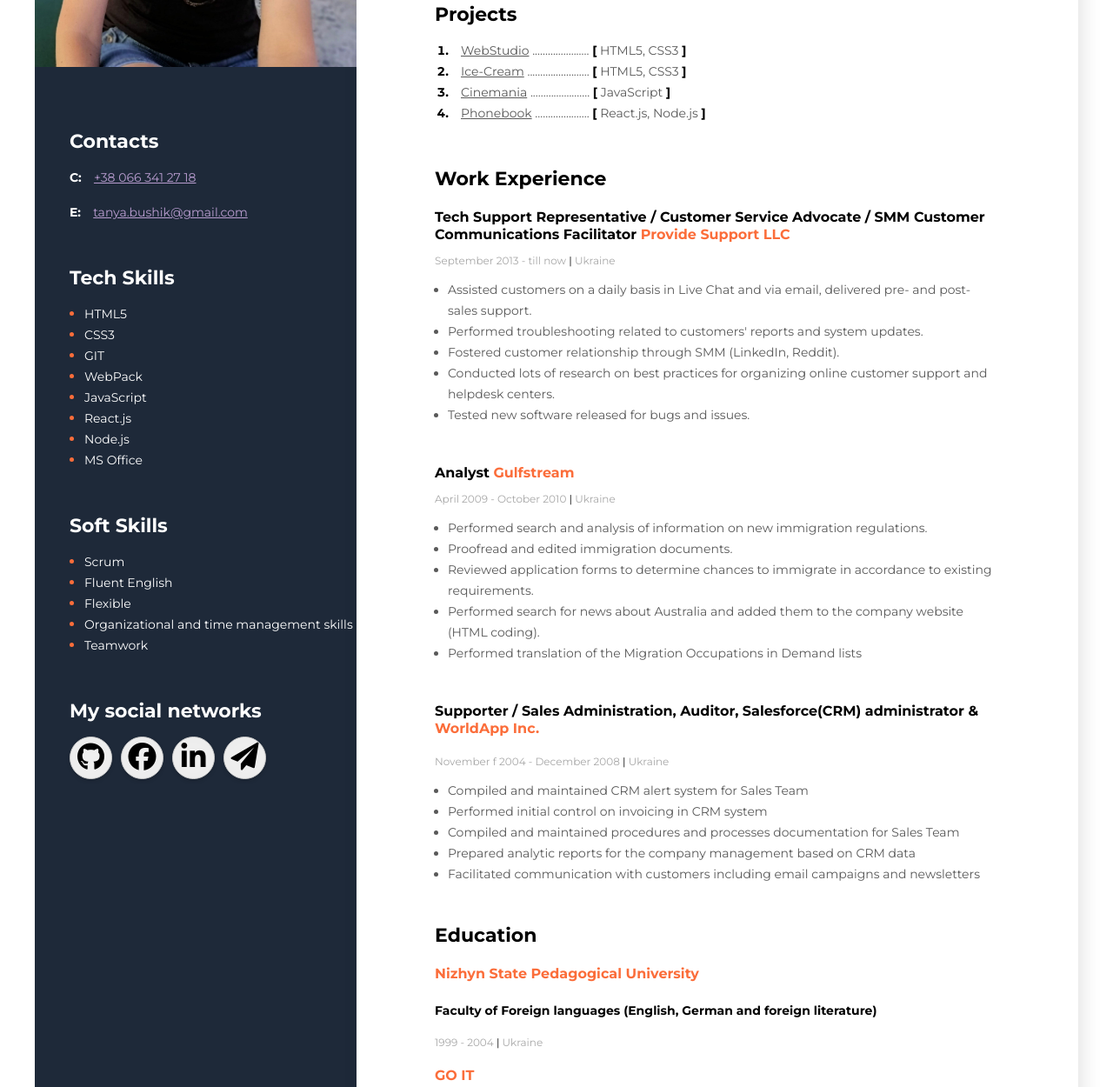
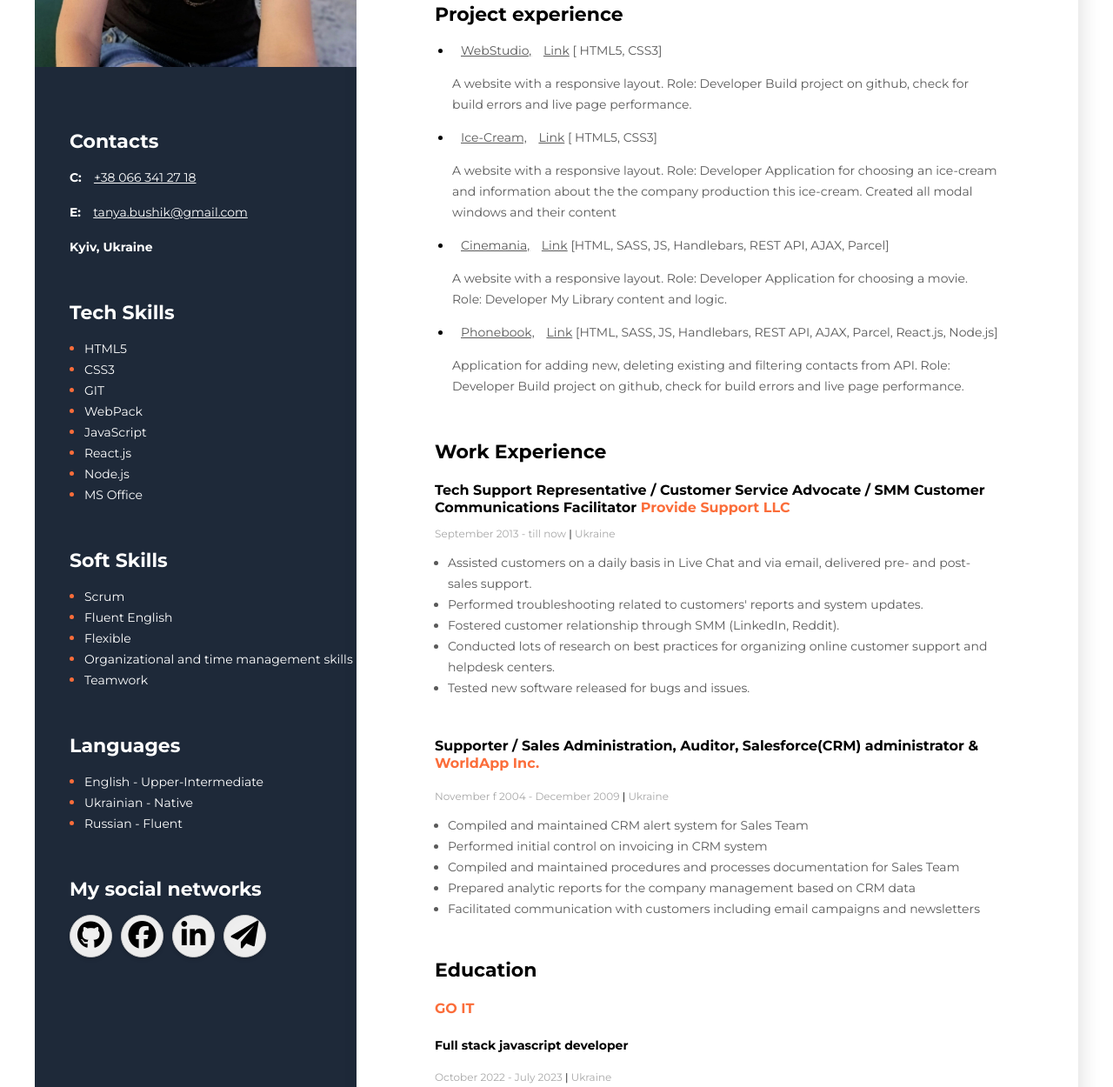
Before and after one commit to TanyaBushik/Tanya_Bushmakina_CV, a plain HTML site: page index.html in a window 1280 px wide. Shown: the part 457-1707 px from the top of the page at 87% size. Drawn offline with Linux system fonts and the light colour scheme.

Commit message:
updated project

```diff
--- a/css/style.css
+++ b/css/style.css
@@ -271,7 +271,7 @@ body {
   font-weight: 400;
   font-size: 14px;
   line-height: 24px;
-  color: #b99dd0;
+  color: #ffffff;
 }
 
 .tech_skills_list {
@@ -321,7 +321,7 @@ body {
   line-height: 24px;
 }
 
-.hobbies {
+/* .hobbies {
   margin-left: 40px;
   margin-bottom: 50px;
 }
@@ -342,7 +342,7 @@ body {
   font-weight: 400;
   font-size: 14px;
   line-height: 24px;
-}
+} */
 
 /* social */
 
--- a/index.html
+++ b/index.html
@@ -40,57 +40,81 @@
 
         <!--Projects-->
         <div class="projects">
-          <h3 class="title">Projects</h3>
-          <ol class="projects_list">
+          <h3 class="title">Project experience</h3>
+          <ul class="projects_list">
             <li class="projects_item">
               <span class="project"
                 ><a
                   href="https://tanyabushik.github.io/goit-markup-hw-08/"
                   class="project_link"
-                  >WebStudio</a
-                >
-                ......................
-                <span class="project_bracket">[</span> HTML5, CSS3
-                <span class="project_bracket">]</span>
-              </span>
+                  >WebStudio,</a>
+                  <a
+                  href="https://github.com/TanyaBushik/goit-markup-hw-08"
+                  class="project_link"
+                  >Link</a>
+              [ HTML5, CSS3]
+             <p class=project> A website with a responsive layout. Role: Developer
+             Build project on github, check for build errors and live page
+            performance.</p>
+            </span>
             </li>
-            <li class="projects_item">
-              <span class="project">
-                <a
+
+             <li class="projects_item">
+              <span class="project"
+                ><a
                   href="https://cheptsova.github.io/banda-ice-cream/"
                   class="project_link"
-                  >Ice-Cream</a
-                >
-                ........................
-                <span class="project_bracket">[</span> HTML5, CSS3
-                <span class="project_bracket">]</span>
-              </span>
+                  >Ice-Cream,</a>
+                  <a
+                  href="https://github.com/cheptsova/banda-ice-cream"
+                  class="project_link"
+                  >Link</a>
+              [ HTML5, CSS3]
+             <p class=project> A website with a responsive layout. Role: Developer
+             Application for choosing an ice-cream and information about the
+             the company production this ice-cream. Created all modal windows and
+             their content</p>
+            </span>
             </li>
-            <li class="projects_item">
+
+               <li class="projects_item">
               <span class="project"
                 ><a
                   href="https://virazhuhan.github.io/project-banda-pro/"
                   class="project_link"
-                  >Cinemania</a
-                >
-                .......................
-                <span class="project_bracket">[</span> JavaScript
-                <span class="project_bracket">]</span></span
-              >
+                  >Cinemania,</a>
+                  <a
+                  href="https://github.com/ViraZhuhan/project-banda-pro"
+                  class="project_link"
+                  >Link</a>
+               [HTML, SASS, JS, Handlebars, REST API, AJAX, Parcel]
+             <p class=project> A website with a responsive layout. Role: Developer
+            Application for choosing a movie. Role: Developer
+            My Library content and logic.
+              </p>
+            </span>
             </li>
-            <li class="projects_item">
+
+             <li class="projects_item">
               <span class="project"
                 ><a
                   href="https://tanyabushik.github.io/goit-react-hw-07-phonebook/"
                   class="project_link"
-                  >Phonebook</a
-                >
-                .....................
-                <span class="project_bracket">[</span> React.js, Node.js
-                <span class="project_bracket">]</span></span
-              >
+                  >Phonebook,</a>
+                  <a
+                  href="https://github.com/TanyaBushik/goit-react-hw-07-phonebook"
+                  class="project_link"
+                  >Link</a>
+               [HTML, SASS, JS, Handlebars, REST API, AJAX, Parcel, React.js, Node.js]
+             <p class=project> Application for adding new, deleting existing and
+              filtering contacts from API. Role: Developer
+               Build project on github, check for build errors and live page
+            performance.
+              </p>
+            </span>
             </li>
-          </ol>
+
+          </ul>
         </div>
 
         <!--Work-->
@@ -130,7 +154,7 @@
           </div>
 
           <!--Company 2-->
-          <div>
+          <!-- <div>
             <h4 class="work_position">
               Analyst <span class="organization">Gulfstream</span>
             </h4>
@@ -159,7 +183,7 @@
                 lists
               </li>
             </ul>
-          </div>
+          </div> -->
 
           <!--Company3-->
           <div>
@@ -170,7 +194,7 @@
             </h4>
 
             <h5 class="period">
-              November f 2004 - December 2008
+              November f 2004 - December 2009
               <span class="line">|</span> Ukraine
             </h5>
 
@@ -200,6 +224,15 @@
           <div class="education">
             <h3 class="title">Education</h3>
             <div>
+               <div>
+              <h4 class="education_title">GO IT</h4>
+              <h5 class="education_job_title">
+                Full stack javascript developer
+              </h5>
+              <h5 class="education_period">
+                October 2022 - July 2023 <span class="line">|</span> Ukraine
+              </h5>
+            </div>
               <h4 class="education_title">
                 Nizhyn State Pedagogical University
               </h4>
@@ -211,22 +244,14 @@
                 1999 - 2004 <span class="line">|</span> Ukraine
               </h5>
             </div>
-            <div>
-              <h4 class="education_title">GO IT</h4>
-              <h5 class="education_job_title">
-                Full stack javascript developer
-              </h5>
-              <h5 class="education_period">
-                October 2022 - July 2023 <span class="line">|</span> Ukraine
-              </h5>
-            </div>
+
           </div>
         </div>
       </div>
 
       <!--Sidebar-->
       <aside class="sidebar">
-        <img width="370" src="photo_me_sea.jpg" alt="foto" class="photo" />
+        <img width="370" src="photo_me_sea.jpg" alt="photo" class="photo" />
         <!--Contacts-->
         <div class="contacts">
           <h3 class="sidebar_title">Contacts</h3>
@@ -243,6 +268,7 @@
                 >tanya.bushik@gmail.com</a
               >
             </p>
+            <p class="contact-type">Kyiv, Ukraine</p>
           </div>
         </div>
 
@@ -300,6 +326,22 @@
             </li>
           </ul>
         </div>
+
+<!--Languages-->
+<div class="languages">
+ <h3 class="sidebar_title">Languages</h3>
+  <ul class="languages_list">
+   <li class="languages_item">
+              <span class="languages_text">English - Upper-Intermediate</span>
+            </li>
+             <li class="languages_item">
+              <span class="languages_text">Ukrainian - Native</span>
+            </li>
+             <li class="languages_item">
+              <span class="languages_text">Russian - Fluent</span>
+            </li>
+            </ul>
+            </div>
 
         <!-- social networks -->
         <div class="social-box">
```
